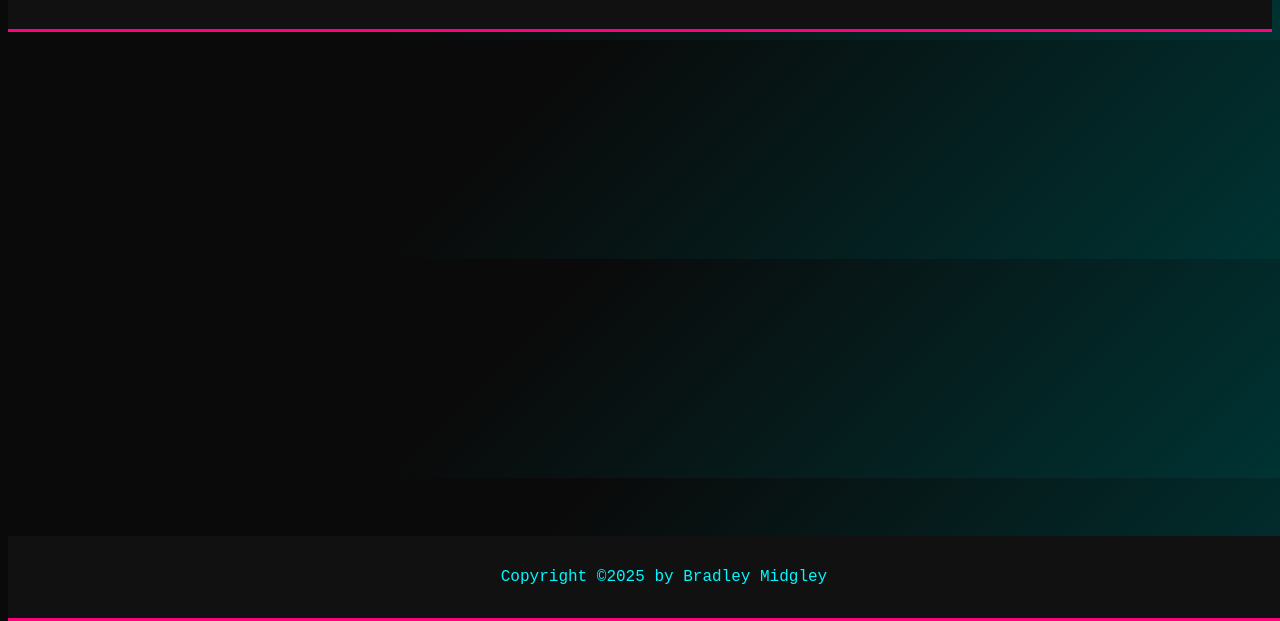
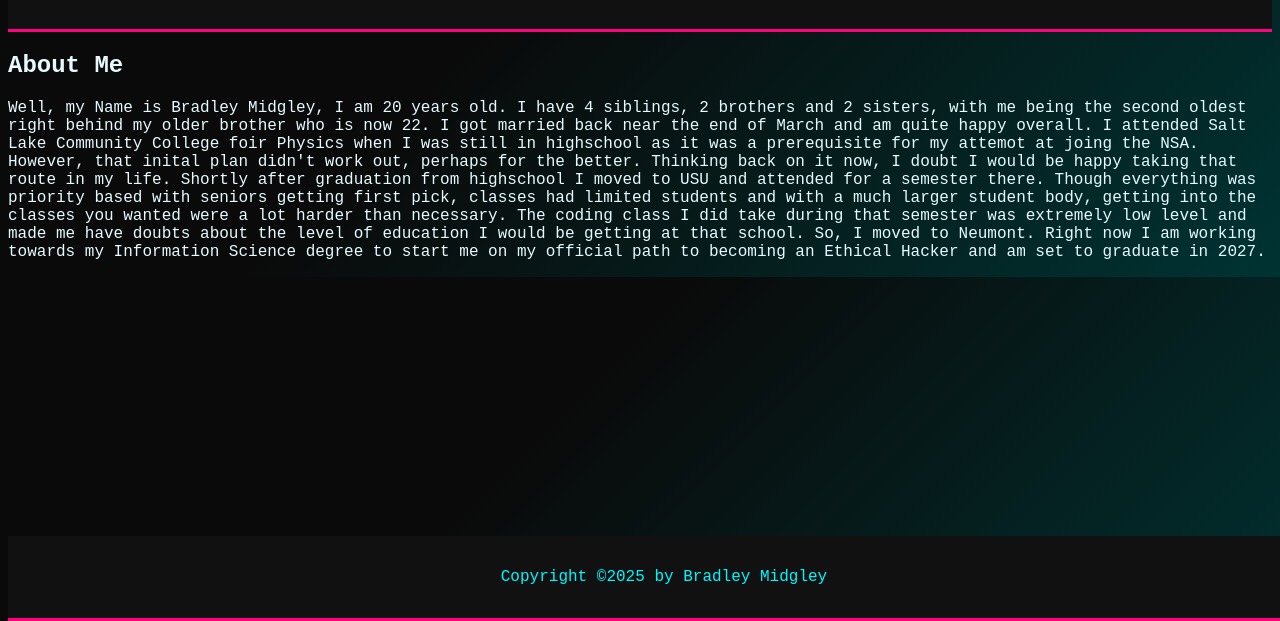
Before and after one commit to bmidgley-sys/Portfolio, a plain HTML site: page about.html in a window 1280 px wide. Shown: the part 179-800 px from the top of the page. Drawn offline with Linux system fonts and the light colour scheme.

Commit message:
About Me

```diff
--- a/about.html
+++ b/about.html
@@ -23,7 +23,8 @@
     </header>
 
     <main>
-
+        <H2> About Me </H2>
+        <p> Well, my Name is Bradley Midgley, I am 20 years old. I have 4 siblings, 2 brothers and 2 sisters, with me being the second oldest right behind my older brother who is now 22. I got married back near the end of March and am quite happy overall. I attended Salt Lake Community College foir Physics when I was still in highschool as it was a prerequisite for my attemot at joing the NSA. However, that inital plan didn't work out, perhaps for the better. Thinking back on it now, I doubt I would be happy taking that route in my life. Shortly after graduation from highschool I moved to USU and attended for a semester there. Though everything was priority based with seniors getting first pick, classes had limited students and with a much larger student body, getting into the classes you wanted were a lot harder than necessary. The coding class I did take during that semester was extremely low level and made me have doubts about the level of education I would be getting at that school. So, I moved to Neumont. Right now I am working towards my Information Science degree to start me on my official path to becoming an Ethical Hacker and am set to graduate in 2027. </p>
     </main>
 
 </body>
```
